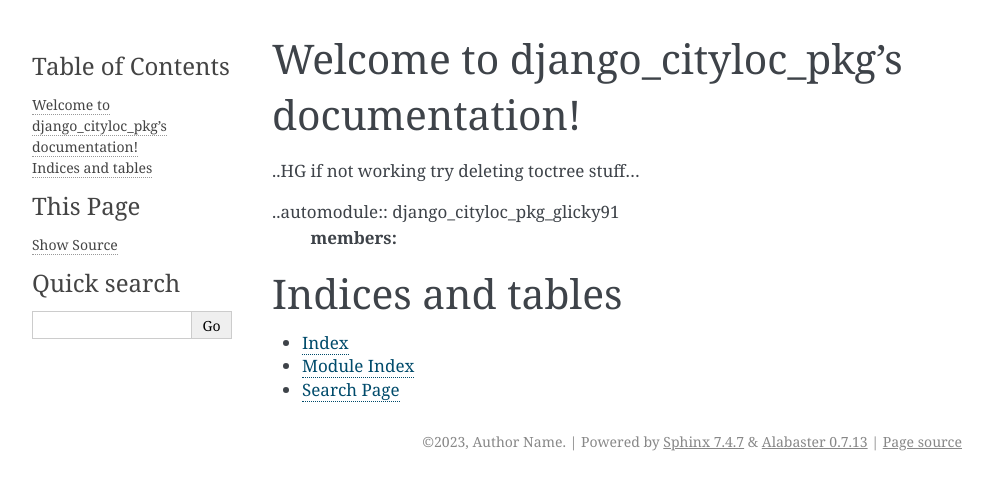
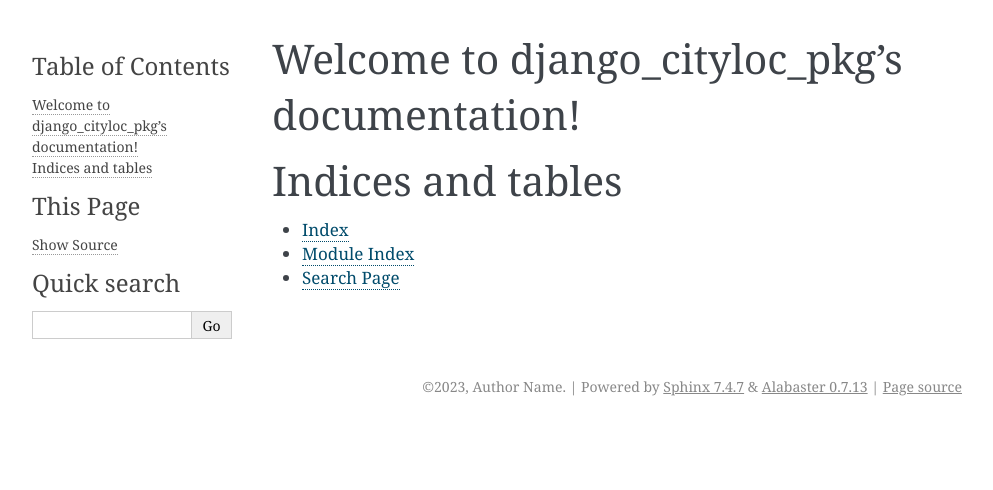
Before and after one commit to glicky91/django_cityloc_pkg_glicky91, a Sphinx documentation site: the page built from docs/index.rst, in a window 1280 px wide. Shown: the top 490 px of the page, without its empty margins (148-1141 px from the left). Built offline with Sphinx 7.4.7, drawn with Linux system fonts in a browser that asks for light colours.

Commit message:
package code ready for release

```diff
--- a/docs/index.rst
+++ b/docs/index.rst
@@ -5,10 +5,6 @@
 
 Welcome to django_cityloc_pkg's documentation!
 ==============================================
-..HG if not working try deleting toctree stuff...
-
-..automodule:: django_cityloc_pkg_glicky91
-   :members:
 
 .. toctree::
    :maxdepth: 2
```
